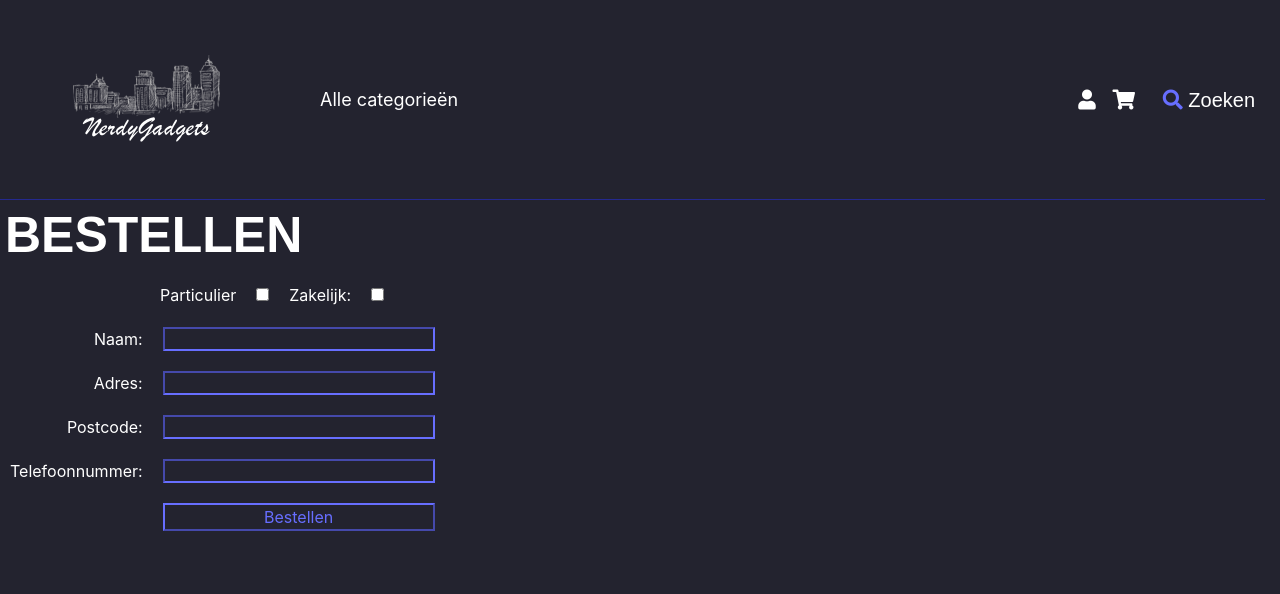
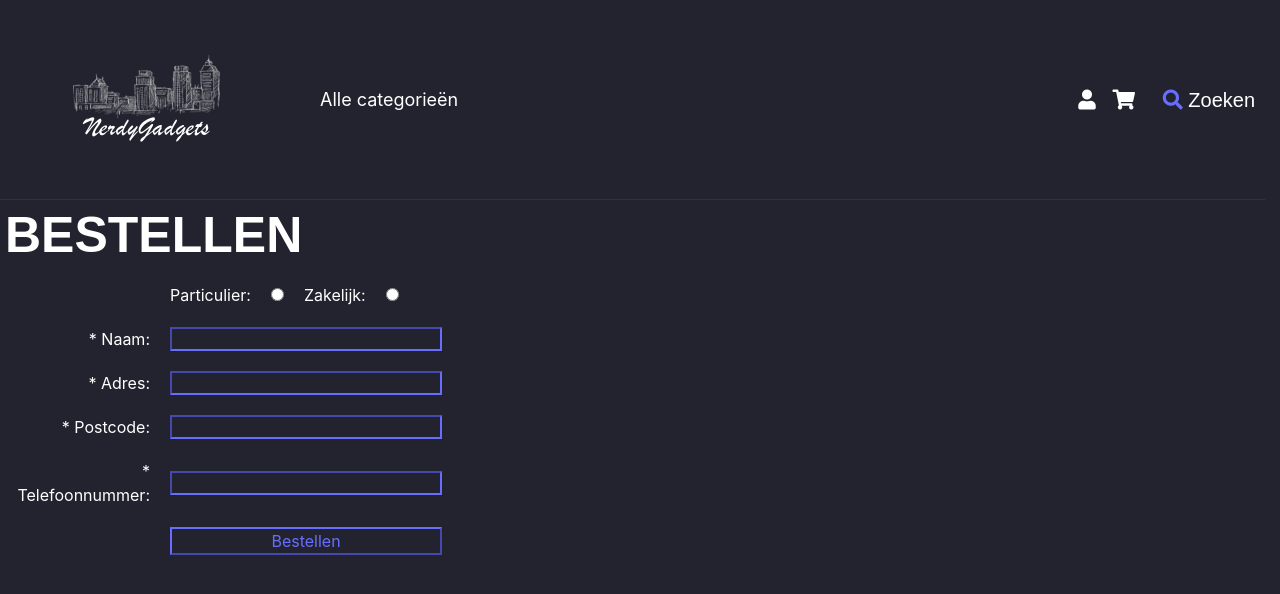
Before and after one commit to to01/nerdygadgets-casus, a PHP site: page /BestelPagina.php in a window 1280 px wide. Shown: the top 594 px of the page. Run offline with PHP 8.4, Linux system fonts and the light colour scheme; data that the repository does not hold is empty; some libraries are stand-ins or nearby versions; some web fonts are replaced.

Commit message:
Update BestelPagina.php

```diff
--- a/nerdy-gadgets/BestelPagina.php
+++ b/nerdy-gadgets/BestelPagina.php
@@ -2,36 +2,36 @@
 include "header.php";
 ?>
 <h1 class="TextMain" style="margin-left: 5px; margin-top: 5px">Bestellen</h1>
-<form>
+<form method="post" action="https://www.ideal.nl/demo/qr/?app=ideal">
     <table>
-        <tr> <!-- checkboxes -->
-            <td style="width: 150px"></td>
-            <td><div style="text-align: right">Particulier</div></td>
-            <td><input style="height: 10%" type="checkbox"></td>
-            <td><div style="text-align: right">Zakelijk:</div></td>
-            <td><input style="height: 10%" type="checkbox"></td>
+        <tr> <!-- Radio -->
+            <td style="width: 160px"></td>
+            <td>Particulier:</td>
+            <td><input style="height: 10%" type="radio" name="besteller" value="particulier" required></td>
+            <td>Zakelijk:</td>
+            <td><input style="height: 10%" type="radio" name="besteller" value="zakelijk"></td>
         </tr>
     </table>
     <table>
         <tr> <!--naam -->
-            <td><div style="text-align: right">Naam:</div></td>
-            <td><input style="height: 10%; background-color:#23232F; color:#676EFF; border-color:#676EFF" name="BestelNaam" type="text"></td>
+            <td><div style="text-align: right">* Naam:</div></td>
+            <td><input style="height: 10%; background-color:#23232F; color:#676EFF; border-color:#676EFF" name="BestelNaam" type="text" required></td>
         </tr>
         <tr> <!-- adres -->
-            <td><div style="text-align: right">Adres:</div></td>
-            <td><input style="height: 10%; background-color:#23232F; color:#676EFF; border-color:#676EFF" name="BestelAdres" type="text"></td>
+            <td><div style="text-align: right">* Adres:</div></td>
+            <td><input style="height: 10%; background-color:#23232F; color:#676EFF; border-color:#676EFF" name="BestelAdres" type="text" required></td>
         </tr>
         <tr> <!-- postcode -->
-            <td><div style="text-align: right">Postcode:</div></td>
-            <td><input style="height: 10%; background-color:#23232F; color:#676EFF; border-color:#676EFF" name="BestelPostcode" type="text"></td>
+            <td><div style="text-align: right">* Postcode:</div></td>
+            <td><input style="height: 10%; background-color:#23232F; color:#676EFF; border-color:#676EFF" name="BestelPostcode" type="text" required></td>
         </tr>
         <tr> <!-- telefoonnummer -->
-            <td><div style="text-align: right">Telefoonnummer:</div></td>
-            <td><input style="height: 10%; background-color:#23232F; color:#676EFF; border-color:#676EFF" name="BestelTelefoonnummer" type="tel"></td>
+            <td><div style="text-align: right">* Telefoonnummer:</div></td>
+            <td><input style="height: 10%; background-color:#23232F; color:#676EFF; border-color:#676EFF" type="tel" id="phone" name="phone" minlength="10" maxlength="15" pattern="06[0-9]{8,10}\06 [0-9]{8}" required></td>
         </tr>
         <tr>
-            <td style="width: 150px"></td>
-            <td><input style="height: 10%; background-color:#23232F; color:#676EFF; border-color:#676EFF" type="submit" name="BestelSubmit" value="Bestellen"></td>
+            <td style="width: 160px"></td>
+            <td><input style="height: 10%; background-color:#23232F; color:#676EFF; border-color:#676EFF" type="submit" name="BestelSubmit" value="Bestellen" onclick="return confirm('Zijn alle gegevens goed ingevuld en gecontroleerd?')"></td>
         </tr>
     </table>
 </form>
```
